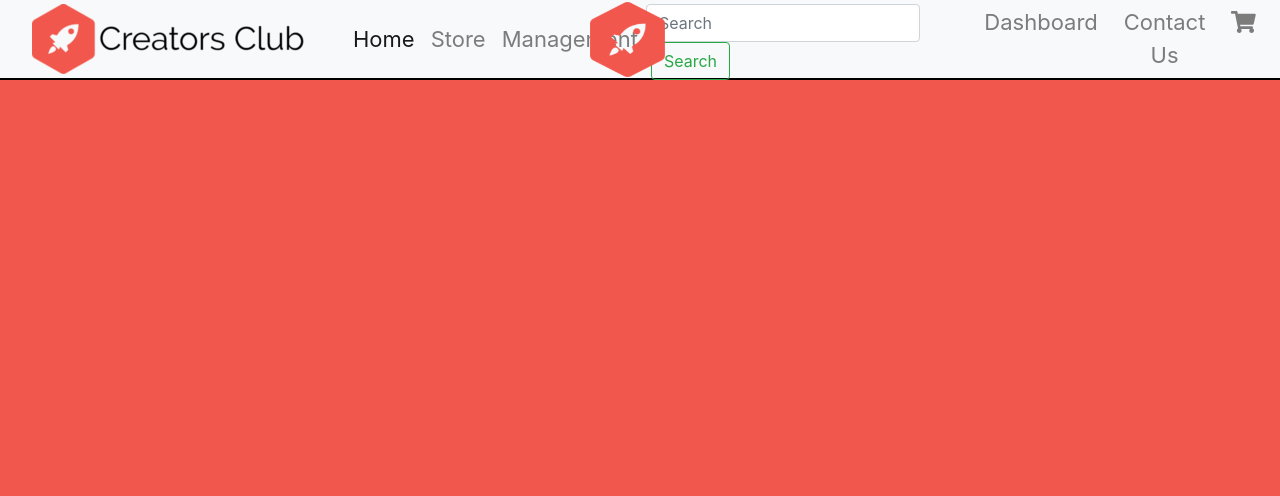
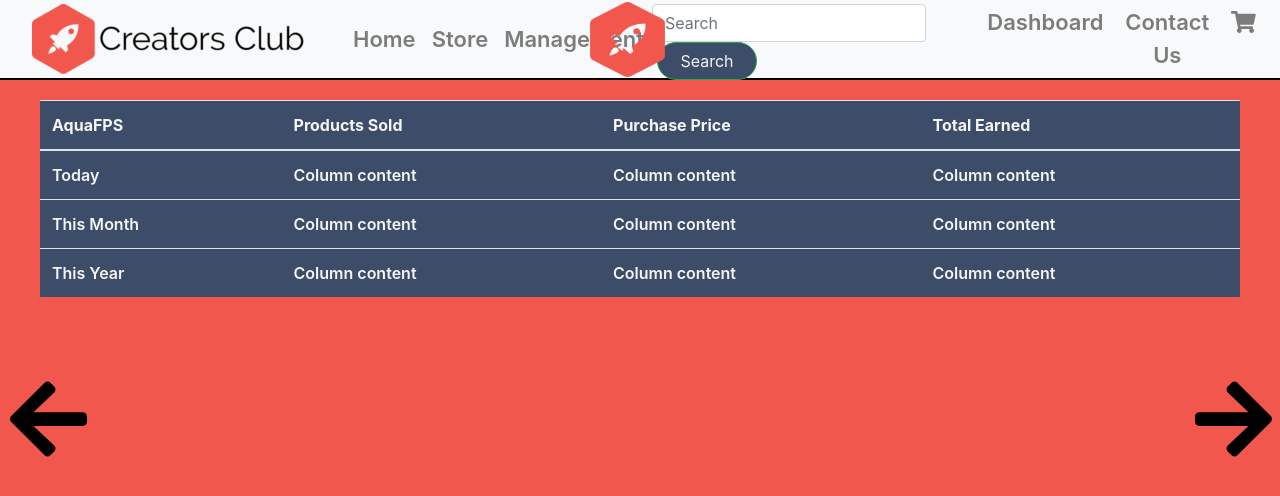
Before and after one commit to Josh5K/creatorsclub-site, a React (Create React App) app: page /dashboard in a window 1280 px wide. Before the commit this address had no page. Shown: the top 496 px of the page. Built offline with nearby package versions, Linux system fonts and the light colour scheme.

Commit message:
Building out sellers dashboard

```diff
--- a/src/App.js
+++ b/src/App.js
@@ -4,9 +4,11 @@ import { library } from '@fortawesome/fontawesome-svg-core'
 import { FontAwesomeIcon } from '@fortawesome/react-fontawesome'
 import { faIgloo } from '@fortawesome/free-solid-svg-icons'
 
+//Stylesheets
 import 'bootstrap/dist/css/bootstrap.css';
 import './App.css';
 
+//Pages
 import Navbar from './components/navbar/navbar';
 import Landing from './pages/landing/landing';
 import StoreLanding from './pages/storelanding/storelanding';
@@ -14,6 +16,10 @@ import NotFound from './pages/404/404';
 import Store from './pages/store/store';
 import Product from './components/product/product';
 import Cart from './pages/cart/cart';
+import SellerCard from './components/sellercard/sellercard';
+import SellerLanding from './pages/seller_dashboard/seller_landing/seller_landing';
+import SellerProducts from './pages/seller_dashboard/seller_products/seller_products';
+import SellerSettings from './pages/seller_dashboard/seller_settings/seller_settings';
 
 document.body.style = 'background: #F1574D;';
 
@@ -29,6 +35,9 @@ class App extends Component {
             <Route exact path="/store/:seller" component={Store} />
             <Route exact path="/product/:product" component={Product} />
             <Route exact path="/cart" component={Cart} />
+            <Route exact path="/dashboard" component={SellerLanding} />
+            <Route exact path="/dashboard/products" component={SellerProducts} />
+            <Route exact path="/dashboard/settings" component={SellerSettings} />
             <Route component={NotFound}/>
           </Switch>
         </div>
--- a/src/components/navbar/navbar.js
+++ b/src/components/navbar/navbar.js
@@ -13,7 +13,7 @@ class Navbar extends Component {
                 <Link className="navbar-brand" to="/"><img src={logo2} alt=""/></Link>
                 <div className="collapse navbar-collapse" id="navbarTogglerDemo02">
                     <ul className="navbar-nav mr-auto mt-2 mt-lg-0">
-                        <li className="nav-item active">
+                        <li className="nav-item">
                             <Link className="nav-link" to="/">Home</Link>
                         </li>
                         <li className="nav-item">
@@ -32,7 +32,7 @@ class Navbar extends Component {
                         <li className="nav-item">
                             <form className="form-inline my-2 my-lg-0 searchbar">
                                 <input className="form-control mr-sm-2" type="search" placeholder="Search"/>
-                                <button className="btn btn-outline-success my-2 my-sm-0" type="submit">Search</button>
+                                <button className="btn btn-outline-success my-2 my-sm-0 search-btn" type="submit">Search</button>
                             </form>
                         </li>
                         <li className="nav-item">
--- a/src/components/navbar/navbar.scss
+++ b/src/components/navbar/navbar.scss
@@ -21,6 +21,18 @@
 .searchbar {
     padding-top: 12px;
 }
+
+.search-btn {
+    background-color: #3D4C68;
+    color: whitesmoke;
+    border-radius: 99999px;
+    width: 100px;
+    &:hover, &:focus, &:active{
+        background-color: #3D4C68 !important;
+        outline: none;
+    }
+}
+
 .prfpic {
     height: 35px;
     width: 35px;
--- /dev/null
+++ b/src/components/seller_dashboard/overview/overview.js
@@ -0,0 +1,74 @@
+import React, { Component } from 'react';
+import { Link } from 'react-router-dom'
+import './overview.scss';
+
+class Overview extends Component {
+    render() {
+        return (
+                <table class="table">
+                <thead>
+                    <tr>
+                        <th>
+                            AquaFPS
+                        </th>
+                        <th>
+                            Products Sold
+                        </th>
+                        <th>
+                            Purchase Price
+                        </th>
+                        <th>
+                            Total Earned
+                        </th>
+                    </tr>
+                </thead>
+                <tbody>
+                    <tr>
+                        <td>
+                            Today
+                        </td>
+                        <td>
+                            Column content
+                        </td>
+                        <td>
+                            Column content
+                        </td>
+                        <td>
+                            Column content
+                        </td>
+                    </tr>
+                    <tr>
+                        <td>
+                            This Month
+                        </td>
+                        <td>
+                            Column content
+                        </td>
+                        <td>
+                            Column content
+                        </td>
+                        <td>
+                            Column content
+                        </td>
+                    </tr>
+                    <tr>
+                        <td>
+                            This Year
+                        </td>
+                        <td>
+                            Column content
+                        </td>
+                        <td>
+                            Column content
+                        </td>
+                        <td>
+                            Column content
+                        </td>
+                    </tr>
+                </tbody>
+            </table>
+        );
+    }
+}
+
+export default Overview;
--- /dev/null
+++ b/src/components/seller_dashboard/overview/overview.scss
@@ -0,0 +1,12 @@
+.overview {
+    width: 1200px;
+    margin: 0 auto;
+    margin-top: 100px;
+    table {
+        color:whitesmoke;
+        background-color: #3D4C68;
+        th {
+            margin-left: 100px;
+        }
+    }
+}
--- a/src/pages/404/404.js
+++ b/src/pages/404/404.js
@@ -1,11 +1,14 @@
 import React, { Component } from 'react';
 import './404.scss';
+import { Link } from 'react-router-dom'
 
 class NotFound extends Component {
   render() {
     return (
-        <div>
-            <h1>404 Not Found!</h1>
+        <div class="error_section">
+            <p class="error_section_subtitle">Opps We Lost Your Page !</p>
+            <h1 class="error_title">404</h1>
+            <Link to="/" class="btn-404">Back to home</Link>
         </div>
     );
   }
--- a/src/pages/404/404.scss
+++ b/src/pages/404/404.scss
@@ -0,0 +1,61 @@
+
+
+  body {
+    font-weight: 600;
+    color: #3D4C68;
+  }
+
+  .error_section {
+    display: flex;
+    justify-content: center;
+    align-items: center;
+    flex-direction: column;
+    height: 100vh;
+  }
+  .error_section_subtitle {
+    color: #3D4C68;
+    text-transform: uppercase;
+    letter-spacing: 5pt;
+    font-weight: 500;
+    font-size: 0.8rem;
+    margin-bottom: -5em;
+  }
+  .error_section .error_title {
+    --x-shadow: 0;
+    --y-shadow: 0;
+    --x:50%;
+    --y:50%;
+    font-size: 15rem;
+    transition: all 0.2s ease;
+    position: relative;
+    padding: 2rem;
+  }
+
+  .error_section .error_title p {
+    position: absolute;
+    top: 2rem;
+    left: 2rem;
+    background-image: radial-gradient(circle closest-side, rgba(255, 255, 255, 0.05), transparent);
+    background-position: var(--x) var(--y);
+    background-repeat: no-repeat;
+    text-shadow: none;
+    -webkit-background-clip: text;
+    -webkit-text-fill-color: transparent;
+    transition: all 0.1s ease;
+  }
+
+  .btn-404 {
+    padding: 0.8em 1.5em;
+    border-radius: 99999px;
+    background-color: #3D4C68;
+    box-shadow: 0px 2px 5px 0px rgba(0, 0, 0, 0.2), inset 0px -2px 5px 0px rgba(0, 0, 0, 0.2);
+    border: none;
+    cursor: pointer;
+    text-shadow: 0px 1px #343434;
+    color: white;
+    text-transform: uppercase;
+    letter-spacing: 1.5pt;
+    font-size: 0.8rem;
+    font-weight: 700;
+    transition: ease-out 0.2s all;
+  }
--- a/src/pages/seller_dashboard/seller_landing/seller_landing.js
+++ b/src/pages/seller_dashboard/seller_landing/seller_landing.js
@@ -0,0 +1,22 @@
+import React, { Component } from 'react';
+import { Link } from 'react-router-dom'
+import './seller_landing.scss';
+import { FontAwesomeIcon } from '@fortawesome/react-fontawesome'
+import { faArrowRight, faArrowLeft } from '@fortawesome/free-solid-svg-icons'
+import Overview from '../../../components/seller_dashboard/overview/overview';
+
+class SellerLanding extends Component {
+    render() {
+        return (
+            <div>
+                <div class="nav-arrow"><Link to="dashboard/products" ><FontAwesomeIcon icon={faArrowLeft} size="4x"/></Link></div>
+                <div class="nav-arrow"><Link to="dashboard/settings" ><FontAwesomeIcon icon={faArrowRight} size="4x"/></Link></div>
+                <div className="overview">
+                    <Overview />
+                </div>
+            </div>
+        );
+    }
+}
+
+export default SellerLanding;
--- a/src/pages/seller_dashboard/seller_landing/seller_landing.scss
+++ b/src/pages/seller_dashboard/seller_landing/seller_landing.scss
@@ -0,0 +1,21 @@
+.nav-arrow {
+    width: 40px;
+    height: 60px;
+    position: fixed;
+    top: 0;
+    bottom: 0;
+    left: 0;
+    margin: auto;
+    margin-left: 10px;
+    padding-top: 5px;
+
+    &:hover {
+        transform: scale(1.15);
+    }
+  }
+
+  .nav-arrow:nth-of-type(2) {
+    left: auto;
+    right: 0;
+    margin-right: 45px;
+  }
--- a/src/pages/seller_dashboard/seller_products/seller_products.js
+++ b/src/pages/seller_dashboard/seller_products/seller_products.js
@@ -0,0 +1,21 @@
+import React, { Component } from 'react';
+import { Link } from 'react-router-dom'
+import './seller_products.scss';
+import { FontAwesomeIcon } from '@fortawesome/react-fontawesome'
+import { faArrowRight, faArrowLeft } from '@fortawesome/free-solid-svg-icons'
+
+class SellerProducts extends Component {
+    render() {
+        return (
+            <div>
+                <div className="nav-arrow"><Link to="settings" ><FontAwesomeIcon icon={faArrowLeft} size="4x"/></Link></div>
+                <div className="nav-arrow"><Link to="/dashboard" ><FontAwesomeIcon icon={faArrowRight} size="4x"/></Link></div>
+                <div className="overview">
+
+                </div>
+            </div>
+        );
+    }
+}
+
+export default SellerProducts;
--- a/src/pages/seller_dashboard/seller_settings/seller_settings.js
+++ b/src/pages/seller_dashboard/seller_settings/seller_settings.js
@@ -0,0 +1,22 @@
+import React, { Component } from 'react';
+import { Link } from 'react-router-dom'
+import './seller_settings.scss';
+import { FontAwesomeIcon } from '@fortawesome/react-fontawesome'
+import { faArrowRight, faArrowLeft } from '@fortawesome/free-solid-svg-icons'
+import Overview from '../../../components/seller_dashboard/overview/overview';
+
+class SellerSettings extends Component {
+    render() {
+        return (
+            <div>
+                <div class="nav-arrow"><Link to="/dashboard" ><FontAwesomeIcon icon={faArrowLeft} size="4x"/></Link></div>
+                <div class="nav-arrow"><Link to="products" ><FontAwesomeIcon icon={faArrowRight} size="4x"/></Link></div>
+                <div className="overview">
+
+                </div>
+            </div>
+        );
+    }
+}
+
+export default SellerSettings;
--- a/src/pages/storelanding/storelanding.js
+++ b/src/pages/storelanding/storelanding.js
@@ -4,6 +4,7 @@ import SellerCard from '../../components/sellercard/sellercard';
 
 class StoreLanding extends Component {
 
+  // Dummy data until api is ready.
   state = {
     sellers: [
       {
```
